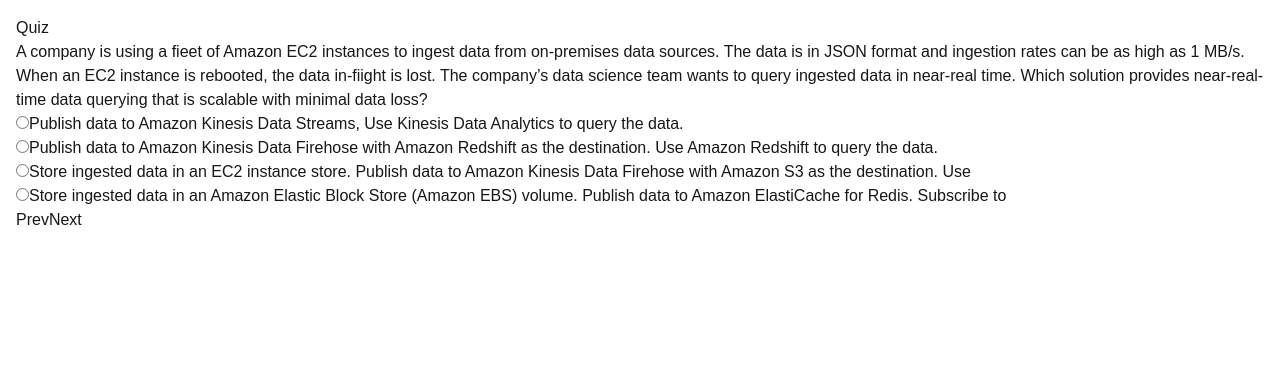
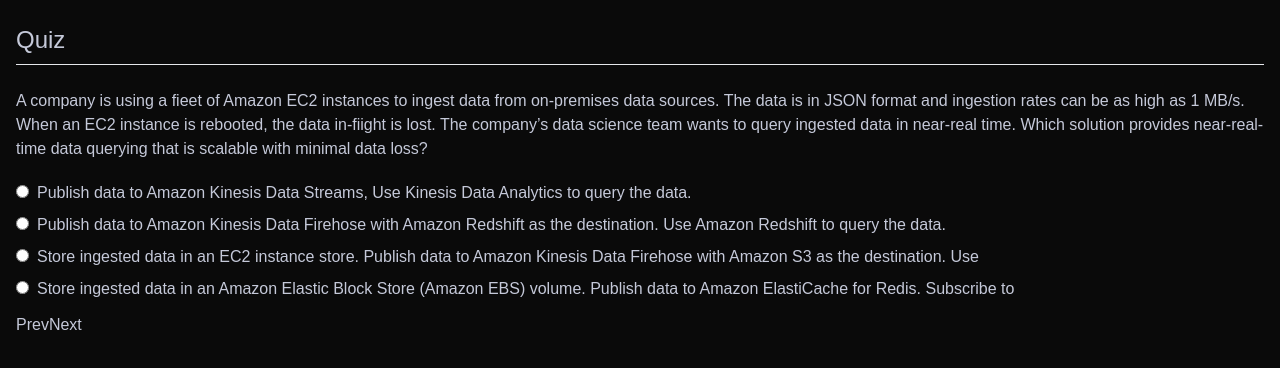
Before and after one commit to hariharanweb/aws-saa-question-bank, a Next.js app: page /quiz in a window 1280 px wide. Shown: the top 368 px of the page. Built offline with nearby package versions, Linux system fonts and the light colour scheme.

Commit message:
Dark theme

```diff
--- a/app/components/Question.tsx
+++ b/app/components/Question.tsx
@@ -7,18 +7,18 @@
 
 const QuestionAnswers = ({ questionAnswers }: { questionAnswers: QuestionAnswersType }) => {
   const renderAnswer = (answer: string) => {
-    return (<>
-      <input type='radio' />
-      {answer}
-    </>)
+    return (<div className='py-1'>
+      <input type='radio' id={answer}/>
+      <label className='pl-2'>{answer}</label>
+    </div>)
   }
   return (
-    <>
-      <div>{questionAnswers.question}</div>
+    <div className='py-2'>
+      <div className='py-4'>{questionAnswers.question}</div>
       {questionAnswers.answers.map((answer, index) => {
         return (<div key={index}>{renderAnswer(answer)}</div>)
       })}
-    </>
+    </div>
   )
 }
 
--- a/app/globals.css
+++ b/app/globals.css
@@ -3,20 +3,13 @@
 @tailwind utilities;
 
 :root {
-  --background: #ffffff;
-  --foreground: #171717;
-}
-
-@media (prefers-color-scheme: dark) {
-  :root {
-    --background: #0a0a0a;
-    --foreground: #ededed;
-  }
+  --background: #0a0a0a;
+  --foreground: #c5c9d9;
 }
 
 body {
   color: var(--foreground);
   background: var(--background);
-  font-family: Arial, Helvetica, sans-serif;
+  font-family: Plus Jakarta Sans, Arial, Helvetica, sans-serif;
   padding: 1rem;
 }
--- a/app/quiz/page.tsx
+++ b/app/quiz/page.tsx
@@ -35,7 +35,8 @@
   }
   return (
     <div>
-      <div>Quiz</div>
+      <div className='text-2xl py-2'>Quiz</div>
+      <hr />
       {areQuestionsLoaded &&
         <>
           {renderQuestionAnswer(questions[currentIndex])}
```
